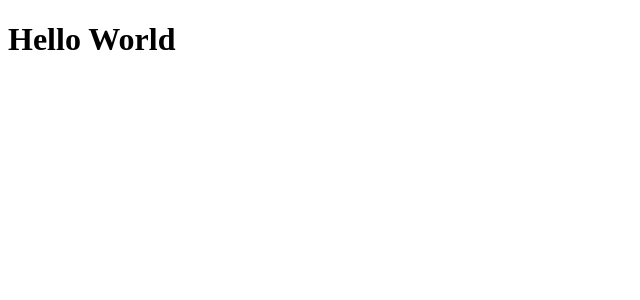
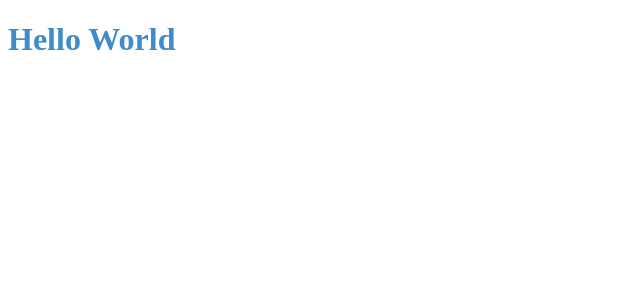
Before and after one commit to erasabi/streama-support-portal, a React app: page / in a window 1280 px wide. Shown: the top 300 px of the page, without its empty margins (0-640 px from the left). Built offline with nearby package versions, Linux system fonts and the light colour scheme.

Commit message:
Less.js: swap regular CSS for Less in webpack config and project code

```diff
--- a/src/App.js
+++ b/src/App.js
@@ -1,7 +1,6 @@
 // App.js: begining of React root component loaded from root index.html
 
 import React from 'react';
-// export default App = <h1>Hello World</h1>;
 
 function App() {
   return (
--- a/src/index.js
+++ b/src/index.js
@@ -3,6 +3,7 @@
 import React from 'react'
 import ReactDOM from 'react-dom'
 import App from './App'
+import './styles.less';
 
 ReactDOM.render(
     <App />,
--- /dev/null
+++ b/src/styles.less
@@ -0,0 +1,5 @@
+@h1-color:  #428bca;
+
+h1 {
+  color: @h1-color;
+}
--- a/webpack.config.js
+++ b/webpack.config.js
@@ -41,10 +41,11 @@ module.exports = {
                 }
             },
             {
-                "test": /\.css$/,
+                "test": /\.less$/,
                 "use": [
                     "style-loader",
-                    "css-loader"
+                    "css-loader",
+                    "less-loader"
                 ]
             },
             {
```
Also changed, not shown: package.json (+6 -4 lines), 1 other file (tests, documents, lock files or other folders).
